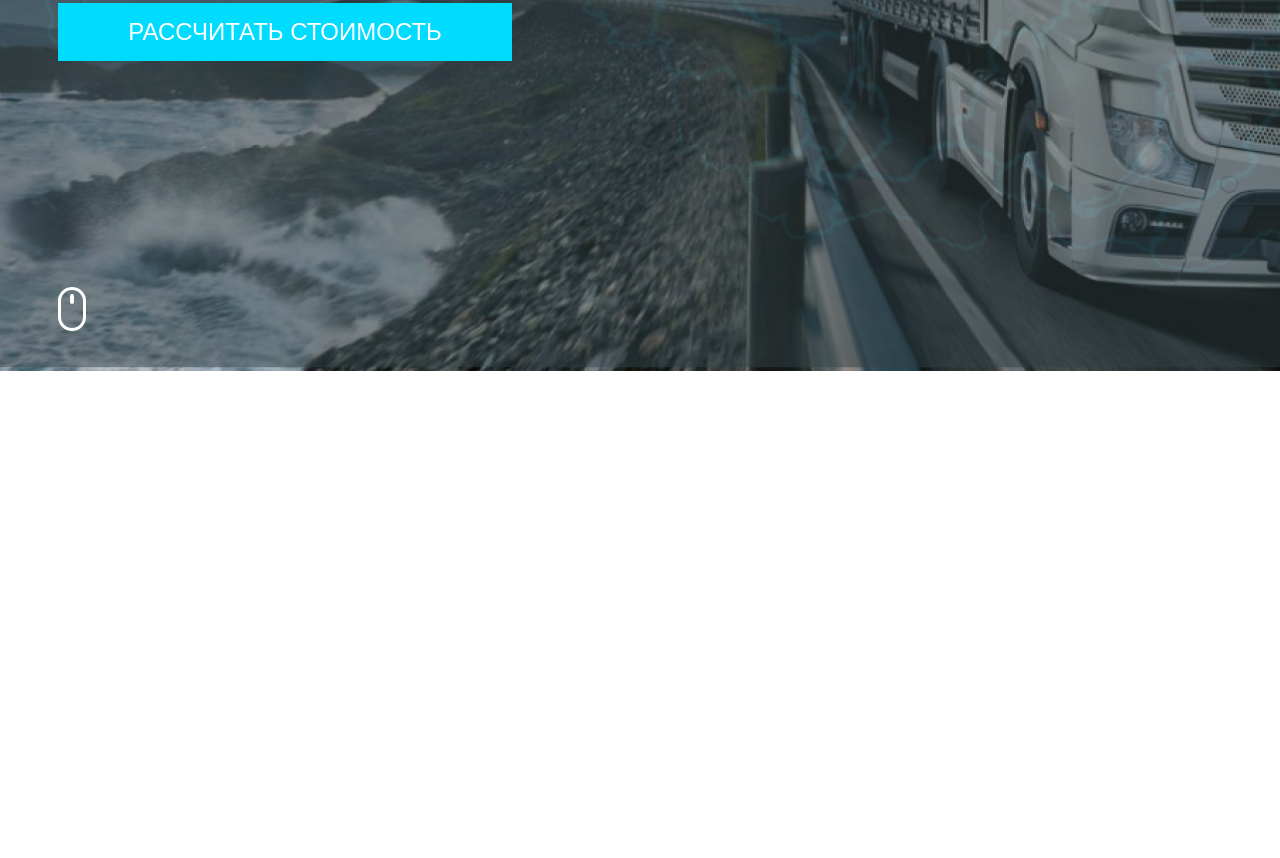
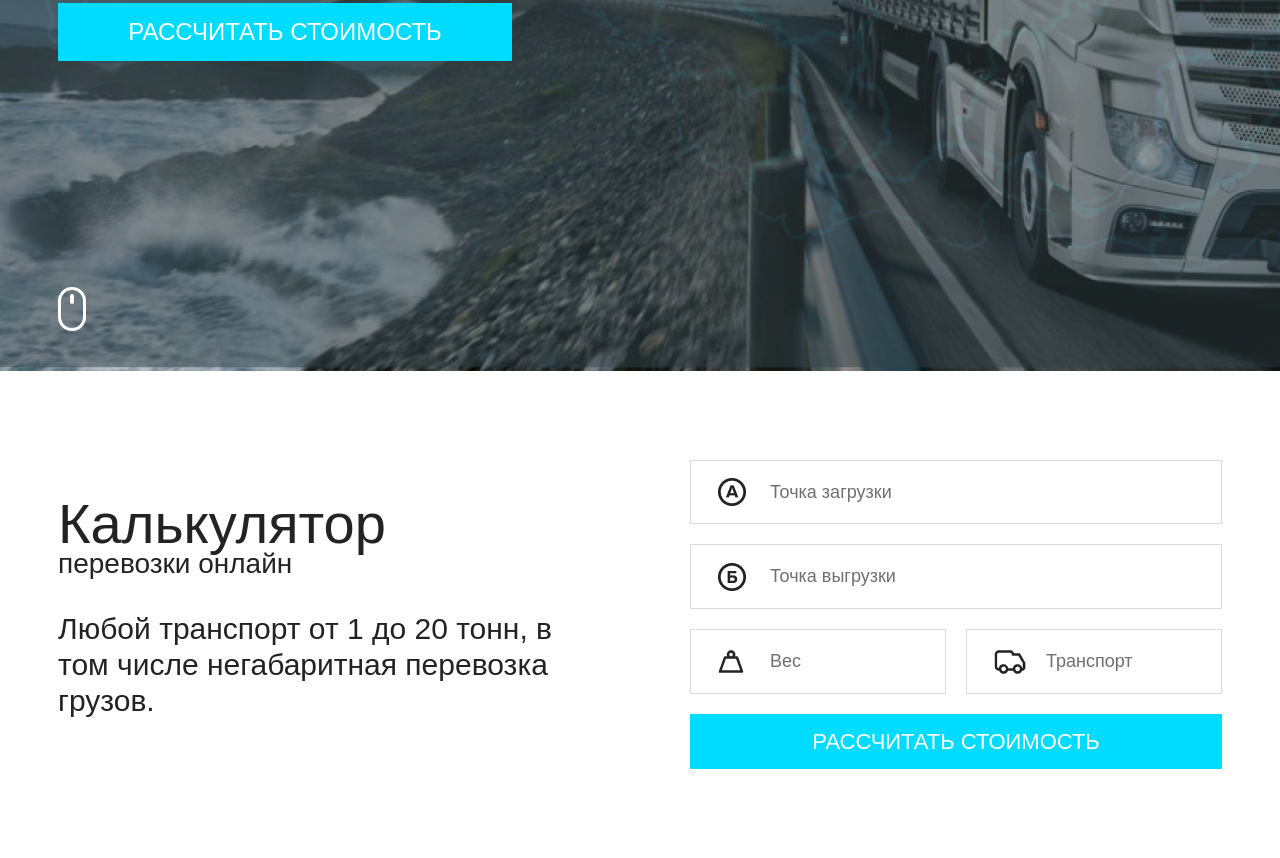
Before and after one commit to AlinaNiko/translife, a website: page src/index.html in a window 1280 px wide. Shown: the part 633-1491 px from the top of the page. Before the commit the page ends 1004 px from the top, so only its background shows below. Drawn offline with nearby package versions, Linux system fonts and the light colour scheme; files that its build step writes are made by us from their sources; a web font is replaced by a local one.

Commit message:
Добавлен блок калькулятор

```diff
--- a/src/index.html
+++ b/src/index.html
@@ -4,6 +4,7 @@
   <body>
     <include src="src/markup/main-header.html"></include>
     <main class="main-content">
+      <include src="src/markup/calculator.html"></include>
 
     </main>
     <include src="src/markup/main-footer.html"></include>
--- /dev/null
+++ b/src/markup/calculator.html
@@ -0,0 +1,15 @@
+<section class="main-content__calculator">
+  <div class="calculator__container container">
+    <div class="calculator__text">
+      <h2 class="calculator__title">Калькулятор <span class="calculator__title--small">перевозки онлайн</span></h2>
+      <p class="calculator__paragraph">Любой транспорт от 1 до 20 тонн, в том числе негабаритная перевозка грузов.</p>
+    </div>
+    <form class="calculator__form" action="#">
+      <label class="calculator__item calculator__item--point-a"> <span class="calculator__subtitle visually-hidden">Точка загрузки</span><input class="calculator__field calculator__field--point-a" type="text" placeholder="Точка загрузки"></label>
+      <label class="calculator__item calculator__item--point-b"> <span class="calculator__subtitle visually-hidden">Точка выгрузки</span><input class="calculator__field calculator__field--point-b" type="text" placeholder="Точка выгрузки"></label>
+      <label class="calculator__item calculator__item--weight"> <span class="calculator__subtitle visually-hidden">Вес</span><input class="calculator__field calculator__field--weight" type="text" placeholder="Вес"></label>
+      <label class="calculator__item calculator__item--transport"> <span class="calculator__subtitle visually-hidden">Транспорт</span><input class="calculator__field calculator__field--transport" type="text" placeholder="Транспорт"></label>
+      <button class="calculator__button button" type="submit">Рассчитать стоимость</button>
+    </form>
+  </div>
+</section>
--- a/src/style.scss
+++ b/src/style.scss
@@ -8,4 +8,5 @@
 
 // Blocks
 @import 'styles/blocks/_main-header.scss';
+@import 'styles/blocks/calculator';
 @import 'styles/blocks/_main-footer.scss';
--- /dev/null
+++ b/src/styles/blocks/_calculator.scss
@@ -0,0 +1,121 @@
+@import '../helpers/variables';
+@import '../helpers/mixins';
+
+
+.main-content__calculator {
+  padding: 89px 0;
+}
+
+.calculator__container {
+  justify-content: space-between;
+}
+
+.calculator__text,
+.calculator__form {
+  width: calc((100% - 100px) / 2);
+  min-width: 375px;
+  @include breakpoint (lg) {
+    width: calc((100% - 30px) / 2);
+  }
+  @media (max-width: 789px) {
+    width: 100%;
+  }
+}
+
+.calculator__title {
+  margin-top: 30px;
+  font-weight: 400;
+  font-size: 56px;
+  @media (max-width: 789px) {
+    text-align: center;
+  }
+  @include breakpoint (sm) {
+    margin-top: 0;
+    font-size: 38px;
+  }
+}
+
+.calculator__title--small {
+  display: block;
+  margin-top: -10px;
+  font-size: 28px;
+  @include breakpoint (sm) {
+    font-size: 18px;
+  }
+}
+
+.calculator__paragraph {
+  margin-top: 30px;
+  font-size: 30px;
+  @media (max-width: 789px) {
+    text-align: center;
+  }
+  @include breakpoint (sm) {
+    margin-top: 20px;
+    font-size: 21px;
+  }
+}
+
+.calculator__form {
+  display: flex;
+  justify-content: space-between;
+  flex-wrap: wrap;
+  @media (max-width: 789px) {
+    margin-top: 30px;
+  }
+}
+
+.calculator__item--point-a,
+.calculator__item--point-b {
+  width: 100%;
+}
+
+.calculator__item--weight,
+.calculator__item--transport {
+  width: calc((100% - 20px) / 2);
+}
+
+.calculator__field {
+  width: 100%;
+  //min-height: 64px;
+  padding: 21px 10px 21px 79px;
+  font-size: 18px;
+  border: 1px solid #dadada;
+  background-color: $white;
+  @include placeholder {
+    font-size: 18px;
+    color: #6f6f6f;
+    @include breakpoint (sm) {
+      font-size: 16px;
+    }
+  }
+  @include placeholderHidden;
+  @include breakpoint (sm) {
+    font-size: 16px;
+  }
+}
+
+.calculator__item:not(:first-of-type) {
+  margin-top: 20px;
+}
+
+.calculator__button {
+  width: 100%;
+  margin-top: 20px;
+}
+
+.calculator__field--point-a {
+  background: url("../images/point-a.png") left 27px center no-repeat;
+}
+
+.calculator__field--point-b {
+  background: url("../images/point-b.png") left 27px center no-repeat;
+}
+
+.calculator__field--weight {
+  background: url("../images/weight.png") left 27px center no-repeat;
+}
+
+.calculator__field--transport {
+  background: url("../images/transport.png") left 27px center no-repeat;
+}
```
Also changed, not shown: src/images/point-a.png (added), src/images/point-b.png (added), src/images/transport.png (added), src/images/weight.png (added).
